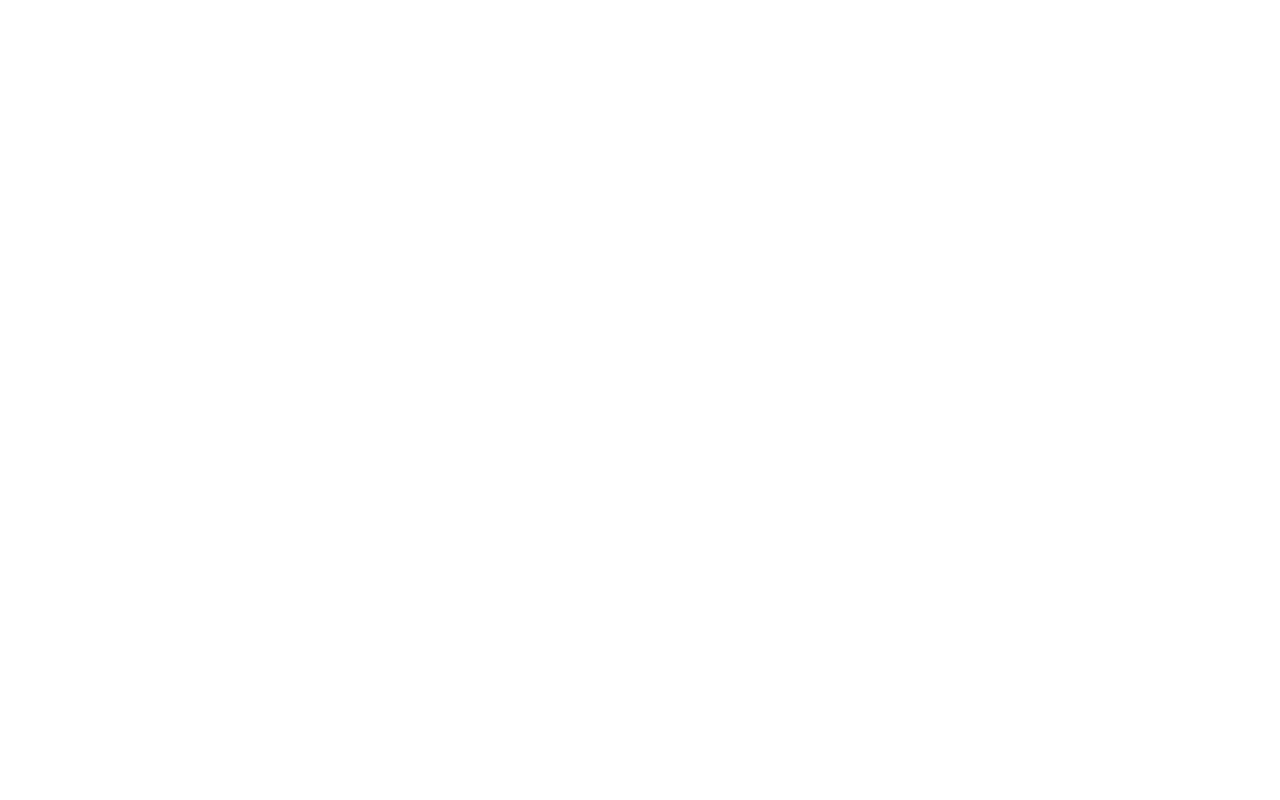
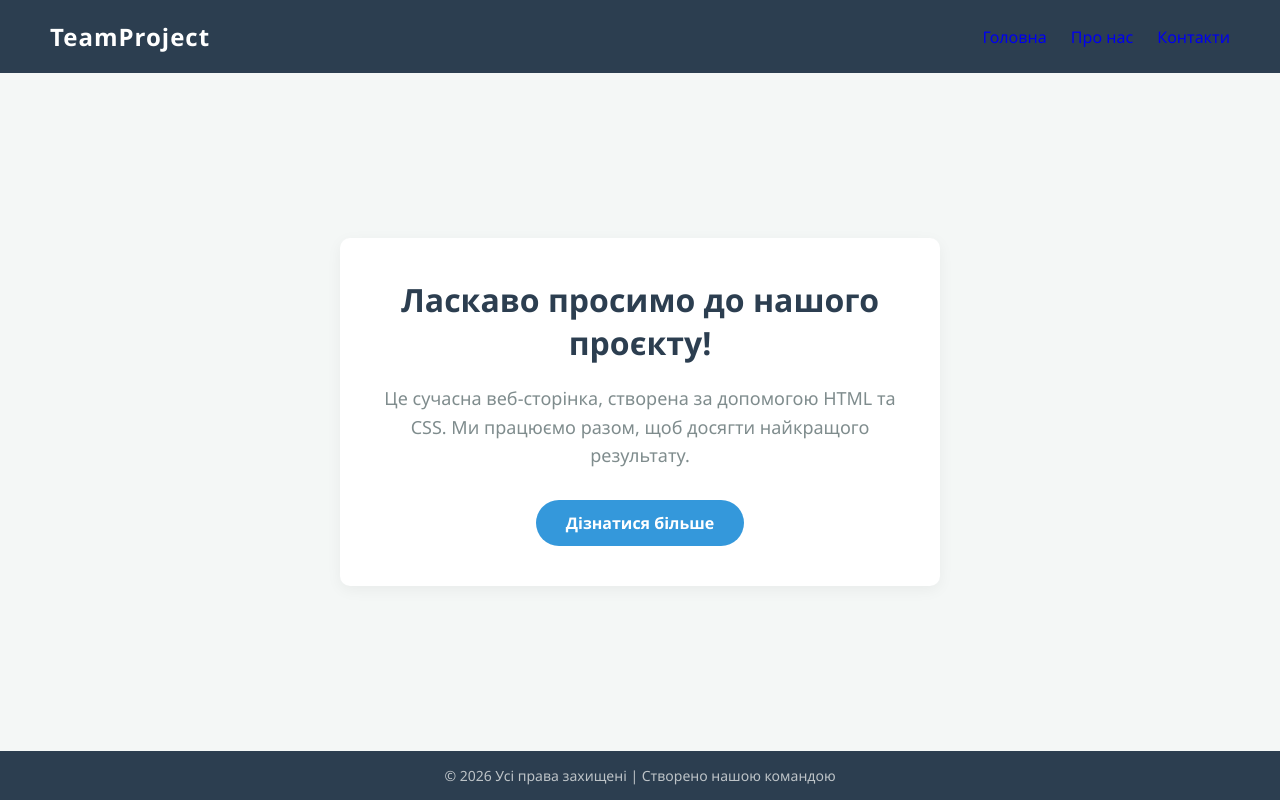
Before and after one commit to ekyktik/my-project-TEAM, a plain HTML site: page index.html in a window 1280 px wide. Drawn offline with Linux system fonts and the light colour scheme.

Commit message:
add files

```diff
--- a/index.html
+++ b/index.html
@@ -1,11 +1,33 @@
 <!DOCTYPE html>
-<html lang="en">
+<html lang="uk">
 <head>
     <meta charset="UTF-8">
     <meta name="viewport" content="width=device-width, initial-scale=1.0">
-    <title>Document</title>
+    <title>Наш Командний Проєкт</title>
+    <link rel="stylesheet" href="style.css">
 </head>
 <body>
 
+    <header>
+        <div class="logo">TeamProject</div>
+        <nav>
+            <a href="#">Головна</a>
+            <a href="#">Про нас</a>
+            <a href="#">Контакти</a>
+        </nav>
+    </header>
+
+    <main>
+        <section class="hero">
+            <h1>Ласкаво просимо до нашого проєкту!</h1>
+            <p>Це сучасна веб-сторінка, створена за допомогою HTML та CSS. Ми працюємо разом, щоб досягти найкращого результату.</p>
+            <a href="#" class="btn">Дізнатися більше</a>
+        </section>
+    </main>
+
+    <footer>
+        <p>&copy; 2026 Усі права захищені | Створено нашою командою</p>
+    </footer>
+
 </body>
 </html>
--- a/style.css
+++ b/style.css
@@ -0,0 +1,96 @@
+
+* {
+    margin: 0;
+    padding: 0;
+    box-sizing: border-box;
+    font-family: 'Segoe UI', Tahoma, Geneva, Verdana, sans-serif;
+}
+
+body {
+    background-color: #f4f7f6;
+    color: #333;
+    display: flex;
+    flex-direction: column;
+    min-height: 100vh;
+}
+
+header {
+    background-color: #2c3e50;
+    color: white;
+    padding: 20px 50px;
+    display: flex;
+    justify-content: space-between;
+    align-items: center;
+}
+
+header .logo {
+    font-size: 24px;
+    font-weight: bold;
+    letter-spacing: 1px;
+}
+
+header nav a {
+    color: #white;
+    text-decoration: none;
+    margin-left: 20px;
+    font-size: 16px;
+    transition: color 0.3s;
+}
+
+header nav a:hover {
+    color: #3498db;
+}
+
+main {
+    flex: 1;
+    display: flex;
+    justify-content: center;
+    align-items: center;
+    padding: 20px;
+}
+
+.hero {
+    text-align: center;
+    max-width: 600px;
+    background: white;
+    padding: 40px;
+    border-radius: 10px;
+    box-shadow: 0 4px 15px rgba(0,0,0,0.05);
+}
+
+.hero h1 {
+    font-size: 32px;
+    color: #2c3e50;
+    margin-bottom: 20px;
+}
+
+.hero p {
+    font-size: 18px;
+    color: #7f8c8d;
+    line-height: 1.6;
+    margin-bottom: 30px;
+}
+
+
+.btn {
+    display: inline-block;
+    background-color: #3498db;
+    color: white;
+    padding: 12px 30px;
+    text-decoration: none;
+    border-radius: 25px;
+    font-weight: bold;
+    transition: background 0.3s;
+}
+
+.btn:hover {
+    background-color: #2980b9;
+}
+
+footer {
+    background-color: #2c3e50;
+    color: #bdc3c7;
+    text-align: center;
+    padding: 15px;
+    font-size: 14px;
+}
```
